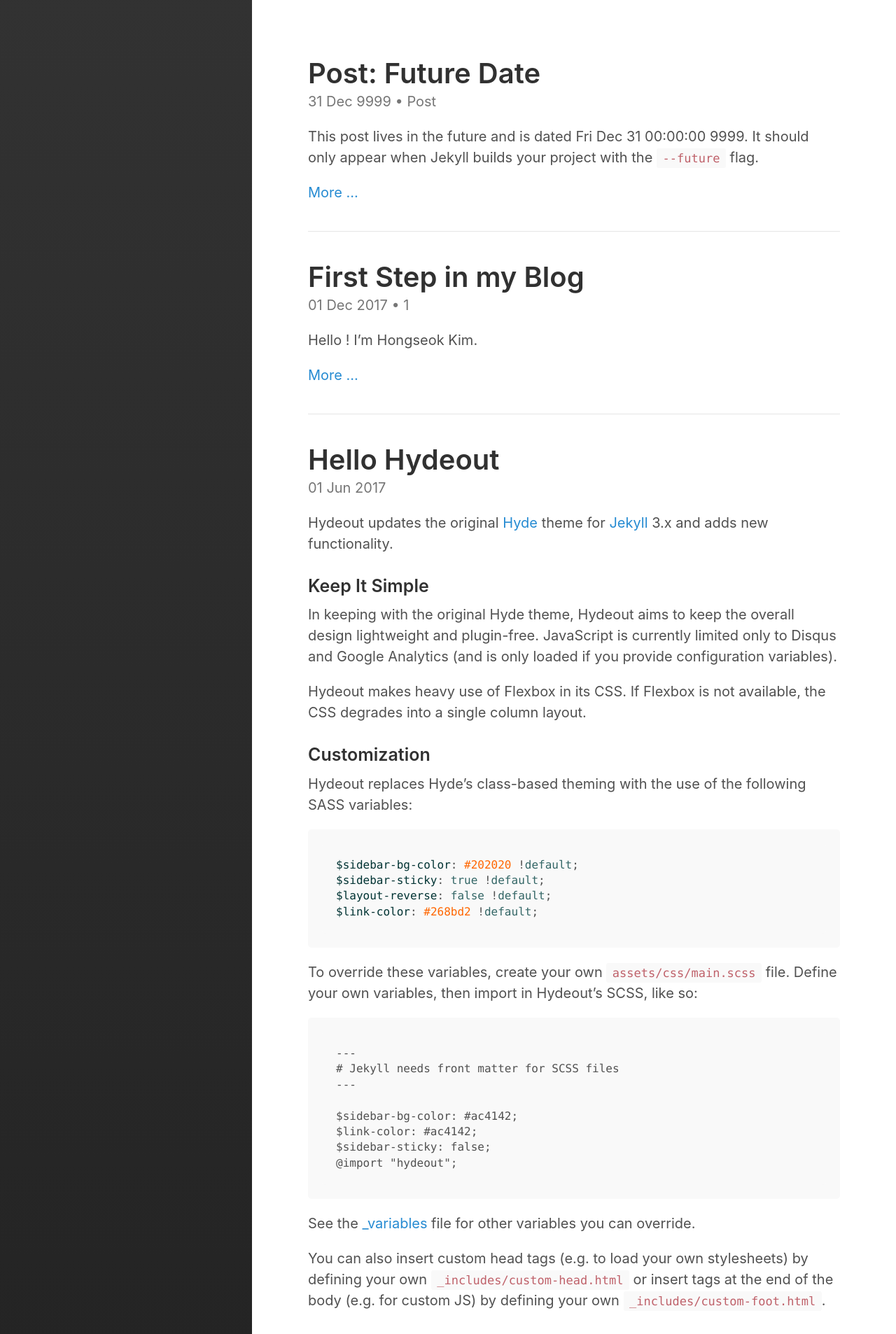
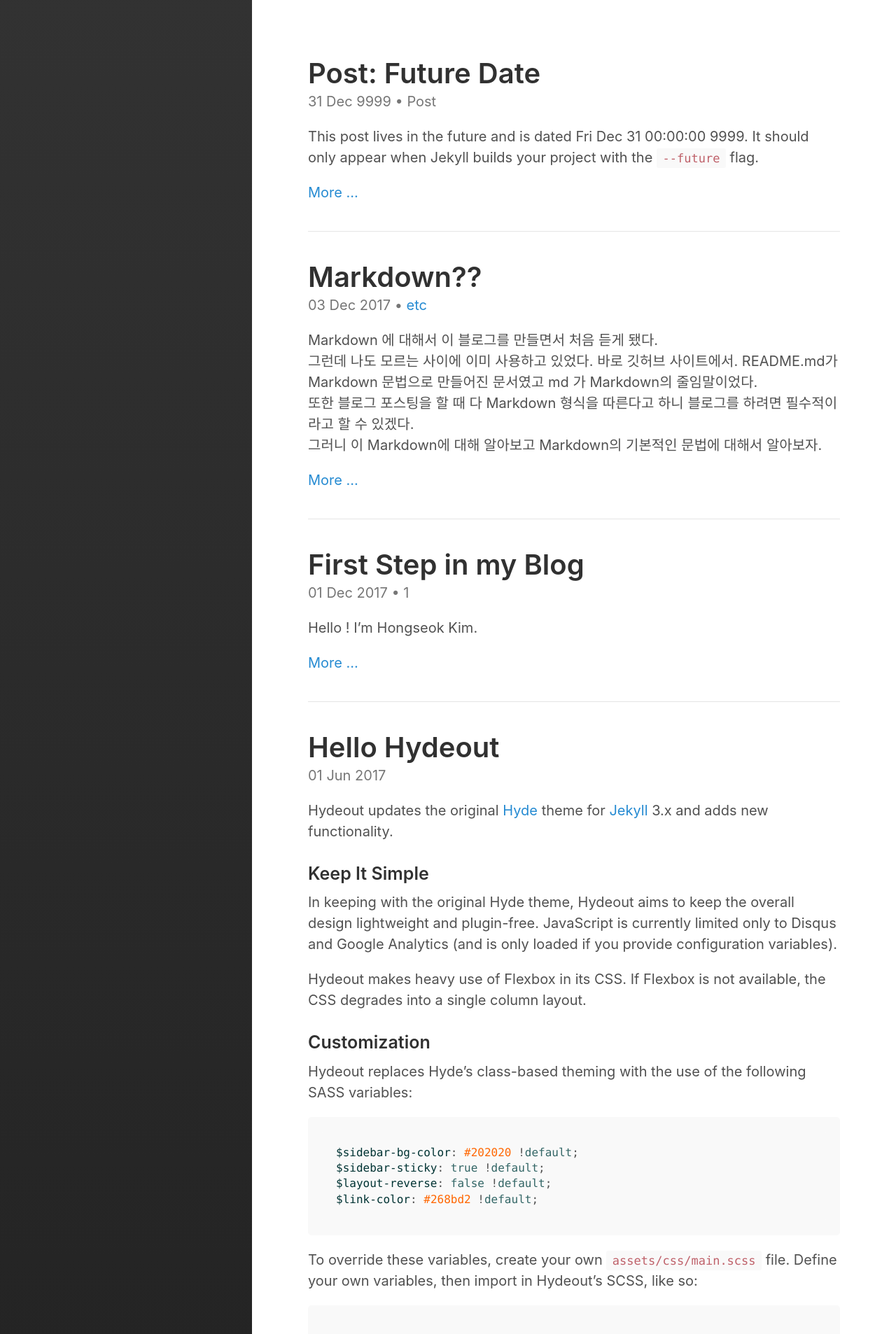
Before and after one commit to Hong3eee/Hong3eee.github.io, a Jekyll site: the page built from index.html, in a window 1280 px wide. Shown: the top 1906 px of the page at 70% size. Built offline with Jekyll 4.4.1, drawn with Linux system fonts in a browser that asks for light colours; the list of posts is cut into pages by our own code; some of the changed text lies outside the part shown.

Commit message:
첫 글 포스팅. markdown관련 글

````diff
--- a/_config.yml
+++ b/_config.yml
@@ -3,7 +3,7 @@ markdown:         kramdown
 highlighter:      rouge
 
 # Setup
-title:            Hello
+title:            Hong3's Blog
 tagline:          'A Jekyll theme'
 description:      'The <a href="http://hyde.getpoole.com" target="_blank">Hyde</a> theme for <a href="http://jekyllrb.com" target="_blank">Jekyll</a>, refreshed.'
 url:              https://fongandrew.github.io/hydeout
--- a/_includes/disqus.html
+++ b/_includes/disqus.html
@@ -1,8 +1,10 @@
 {% if site.disqus.shortname %}
   <div id="disqus_thread">
-    <button class="disqus-load" onClick="loadDisqusComments()">
+
+<!--    <button class="disqus-load" onClick="loadDisqusComments()">
       Load Comments
     </button>
+	-->
   </div>
   <script>
 
--- /dev/null
+++ b/_posts/2017-12-03-markdown-first-step.md
@@ -0,0 +1,156 @@
+---
+layout: post
+title: Markdown??
+category: etc
+tags: Markdown, etc
+---
+
+Markdown 에 대해서 이 블로그를 만들면서 처음 듣게 됐다.
+그런데 나도 모르는 사이에 이미 사용하고 있었다. 바로 깃허브 사이트에서. README.md가 Markdown 문법으로 만들어진 문서였고 md 가 Markdown의 줄임말이었다.
+또한 블로그 포스팅을 할 때 다 Markdown 형식을 따른다고 하니 블로그를 하려면 필수적이라고 할 수 있겠다.
+그러니 이 Markdown에 대해 알아보고 Markdown의 기본적인 문법에 대해서 알아보자.
+
+## Markdown 이란?
+
+> 마크다운(markdown)은 일반 텍스트 문서의 양식을 편집하는 문법이다. README 파일이나 온새라인 문서, 혹은 일반 텍스트 편집기로 문서 양식을 편집할 때 쓰인다. 마크다운을 이용해 작성된 문서는 쉽게 HTML 등 다른 문서형태로 변환이 가능하다.
+
+
+
+### Markdown의 장점
+
+- 글을 써나가면서 흐름의 끊김 없이 각 텍스트에 서식을 지정해 줄 수 있다.
+- 텍스트로 저장되어 어디서든 쉽게 작성하고 사용할 수 있다.
+- 간결하다.
+
+## Markdown 문법
+
+### 1. 개행
+Markdown 에서는 엔터가 먹지 않는다. 줄바꿈을 나타내려면 빈 칸 두 개를 입력하면 된다.
+문단과 문단사이는 빈 줄 두 개를 입력한다.
+
+### 2. 제목
+
+```md
+# title
+## title
+### title
+#### title
+##### title
+###### title
+```
+`#`의 갯수에 따라 글자 크기가 작아진다. HTML의 h1~h6 태그와 대응된다.
+
+### 3. 리스트
+1. 첫 번째
+2. 두 번째
+4. 세 번째
+
+```md
+1. 첫 번째
+2. 두 번째
+4. 세 번째
+```
+
+숫자에 상관없이 차례로 숫자가 부여된다.
+
+---
+
+- 첫 번째
+- 두 번째
+- 세 번째
+
+```md
+- 첫 번째
+- 두 번째
+- 세 번째
+```
+순서없는 리스트는 `-` 혹은 `*` 기호를 써서 표현한다.
+
+### 4. 인용
+> 문장
+> > 문장
+
+```md
+> 문장
+> > 문장
+```
+`>` 기호를 사용한다.
+
+### 5. 수평선
+`---` 혹은 `- - -` , `***`, `* * *` 등을 사용한다
+
+### 6. 글씨 속성
+**두꺼운 글씨**
+*기울어진 글씨*
+```md
+**두꺼운 글씨**
+*기울어진 글씨*
+```
+
+### 7. 링크
+[google](http://google.com)
+```md
+[google](http://google.com)
+```
+
+### 8. 이미지
+![google logo](/img/googlelogo_color_272x92dp.png)
+```md
+![google logo](/img/googlelogo_color_272x92dp.png)
+```
+
+### 9. 코드블럭
+
+```python
+a = []
+a.append(10)
+print(a)
+```
+<pre><code>
+```python
+a = []
+a.append(10)
+print(a)
+```
+</code></pre>
+
+### 10. 표
+
+|게임|게임회사|출시일|
+|---|---|---|
+|오버워치|블리자드|2016.07.01|
+|배틀그라운드|블루홀|2017.04.03|
+|스타크래프트|블리자드|1998.01.01|
+
+```md
+|게임|게임회사|출시일|
+|---|---|---|
+|오버워치|블리자드|2016.07.01|
+|배틀그라운드|블루홀|2017.04.03|
+|스타크래프트|블리자드|1998.01.01|
+```
+
+### 11. 취소선
+
+`~~` 기호를 단어의 양쪽 끝에 추가하면 된다.
+~~취소선~~
+
+### 12. 주석
+
+메밀꽃 필 무렵
+여름장이란[^1] 애시당초에 글러서 해는 아직 중천에 있건만 장판은 벌써 쓸쓸하고
+더운 햇발이 벌려 놓은 전시장 밑으로 등줄기를 훅훅 볶는다.[^2]
+
+[^1]: 여름에 열리는 장
+
+[^2]: 더움을 표현하는구먼
+
+```md
+메밀꽃 필 무렵
+여름장이란[^1] 애시당초에 글러서 해는 아직 중천에 있건만 장판은 벌써 쓸쓸하고
+더운 햇발이 벌려 놓은 전시장 밑으로 등줄기를 훅훅 볶는다.[^2]
+
+[^1]: 여름에 열리는 장
+
+[^2]: 더움을 표현하는구먼
+```
--- a/category/category-test.md
+++ b/category/etc.md
@@ -1,5 +1,5 @@
 ---
 layout: category
-title: Categort testtt
+title: etc
 category: My Category
 ---
````
Also changed, not shown: other parts of _includes/disqus.html (+1 -0 lines), img/googlelogo_color_272x92dp.png (added).
